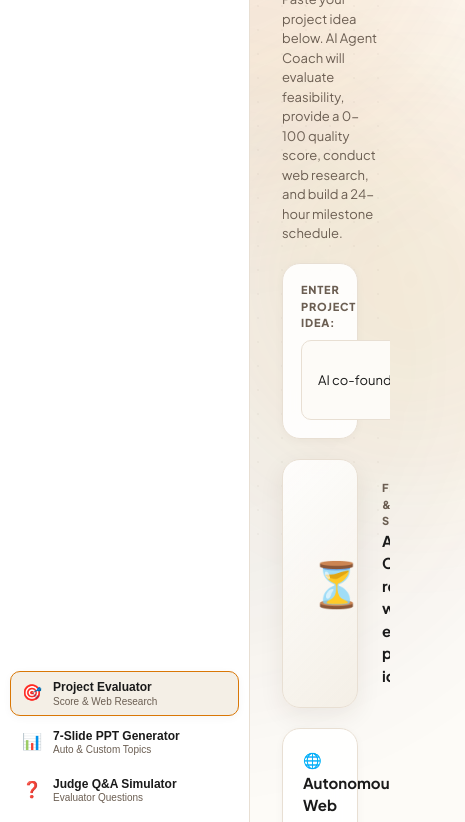
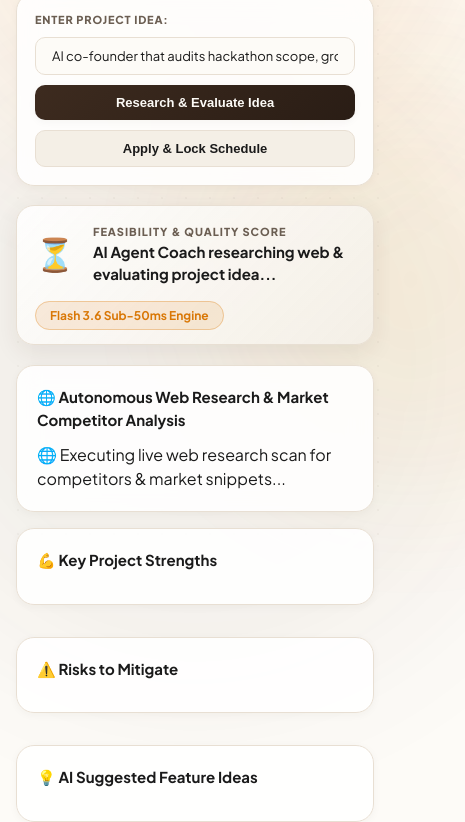
Before and after one commit to deshna24bcy10158-a11y/team-404-brain-not-found---Deshna, a plain HTML site: page public/index.html in a window 390 px wide. Shown: the part 300-1122 px from the top of the page, 465 px wide, since content can reach past the window. Drawn offline with Linux system fonts and the light colour scheme; no server answers.

Commit message:
UI: Add mobile responsiveness and fluid layouts for small screens

```diff
--- a/public/styles.css
+++ b/public/styles.css
@@ -945,3 +945,95 @@ body.theme-dark .btn-primary {
   gap: 10px;
   margin-top: 20px;
 }
+
+/* ====================================================
+   Mobile Responsiveness & Fluid Layouts
+   ==================================================== */
+@media screen and (max-width: 860px) {
+  .app-layout {
+    flex-direction: column;
+  }
+
+  .left-sidebar {
+    width: 100%;
+    border-right: none;
+    border-bottom: 1px solid var(--border-color);
+    padding: 12px 16px;
+    flex-direction: row;
+    overflow-x: auto;
+    white-space: nowrap;
+    gap: 8px;
+    align-items: center;
+  }
+
+  .sidebar-section-title, .sidebar-footer {
+    display: none;
+  }
+
+  .shelf-nav {
+    flex-direction: row;
+    gap: 8px;
+  }
+
+  .shelf-btn {
+    width: auto;
+    min-width: 130px;
+    padding: 8px 12px;
+  }
+
+  .main-content {
+    padding: 16px;
+  }
+
+  .eval-grid, .slides-grid, .timeline-grid {
+    grid-template-columns: 1fr;
+  }
+
+  .score-banner-card {
+    flex-direction: column;
+    align-items: flex-start;
+    gap: 16px;
+    padding: 18px;
+  }
+
+  .score-left {
+    width: 100%;
+    justify-content: space-between;
+  }
+
+  .top-header {
+    padding: 10px 14px;
+  }
+
+  .brand-name {
+    font-size: 16px;
+  }
+
+  .header-social-links {
+    display: none;
+  }
+
+  .theme-toggle-btn {
+    padding: 6px 10px;
+    font-size: 11px;
+  }
+}
+
+@media screen and (max-width: 480px) {
+  .input-row {
+    flex-direction: column;
+  }
+
+  .btn-primary, .btn-secondary {
+    width: 100%;
+  }
+
+  .modal-card {
+    width: 90%;
+    padding: 18px;
+  }
+
+  .score-number {
+    font-size: 32px;
+  }
+}
```
